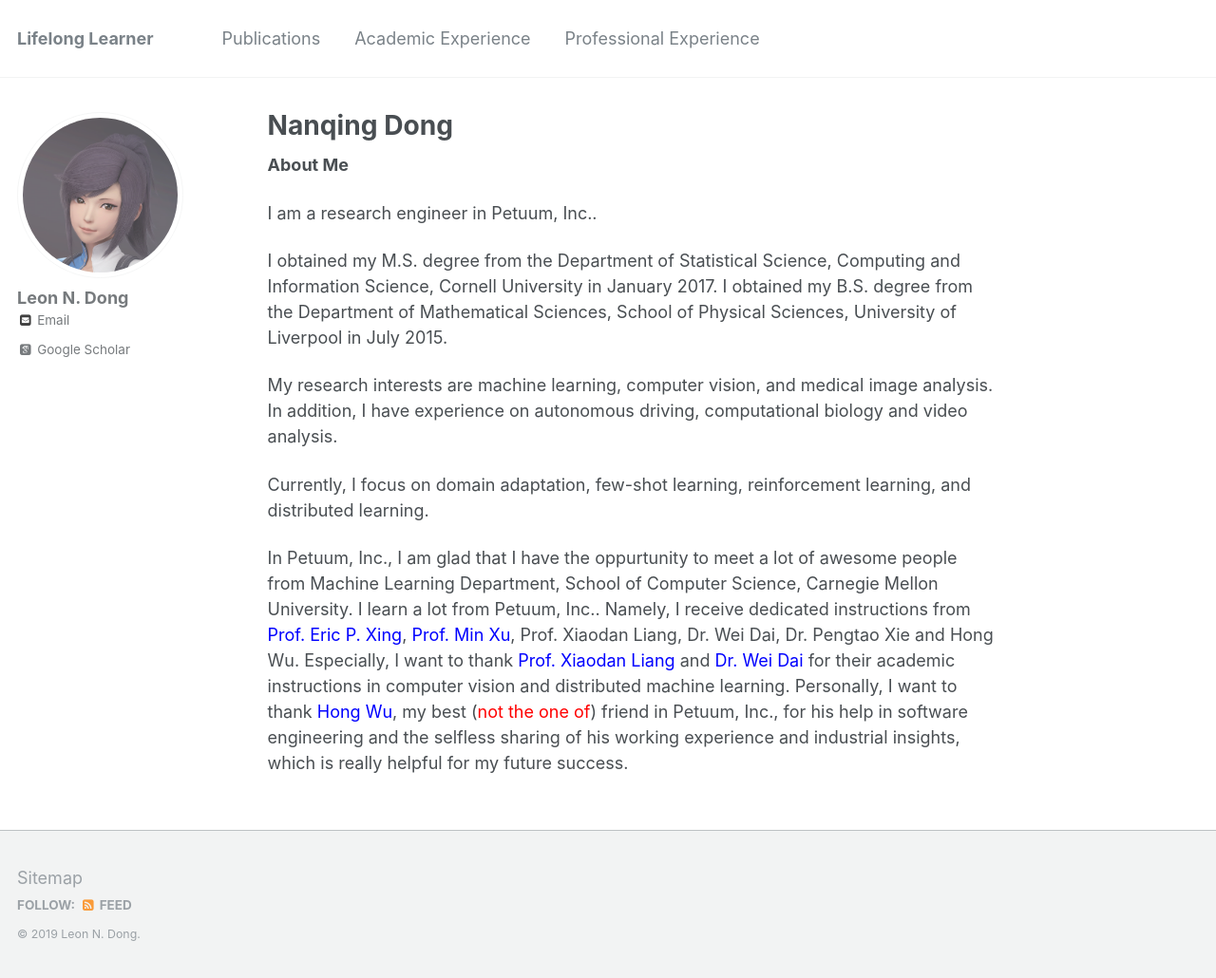
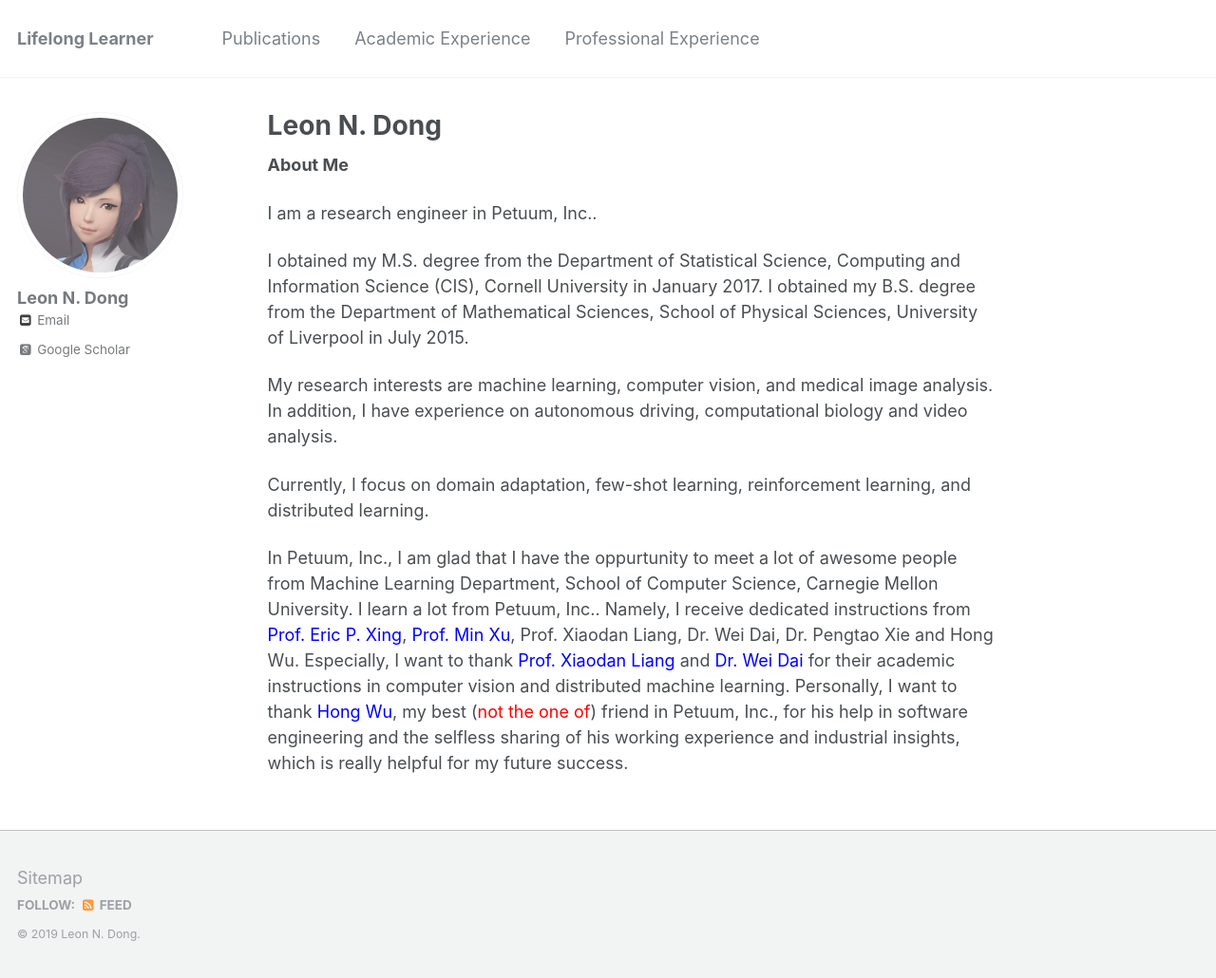
Before and after one commit to eveningdong/eveningdong.github.io, a Jekyll site: the page built from _pages/about.md, in a window 1280 px wide. Shown: the whole page at 95% size. Built offline with Jekyll 4.4.1, drawn with Linux system fonts in a browser that asks for light colours; some web fonts are replaced.

Commit message:
update username

```diff
--- a/_pages/about.md
+++ b/_pages/about.md
@@ -1,6 +1,6 @@
 ---
 permalink: /
-title: "Nanqing Dong"
+title: "Leon N. Dong"
 excerpt: "About me"
 author_profile: true
 redirect_from:
@@ -14,7 +14,7 @@
 
 I am a research engineer in Petuum, Inc..
 
-I obtained my M.S. degree from the Department of Statistical Science, Computing and Information Science, Cornell University in January 2017. I obtained my B.S. degree from the Department of Mathematical Sciences, School of Physical Sciences, University of Liverpool in July 2015.
+I obtained my M.S. degree from the Department of Statistical Science, Computing and Information Science (CIS), Cornell University in January 2017. I obtained my B.S. degree from the Department of Mathematical Sciences, School of Physical Sciences, University of Liverpool in July 2015.
 
 My research interests are machine learning, computer vision, and medical image analysis. In addition, I have experience on autonomous driving, computational biology and video analysis.
 
```
